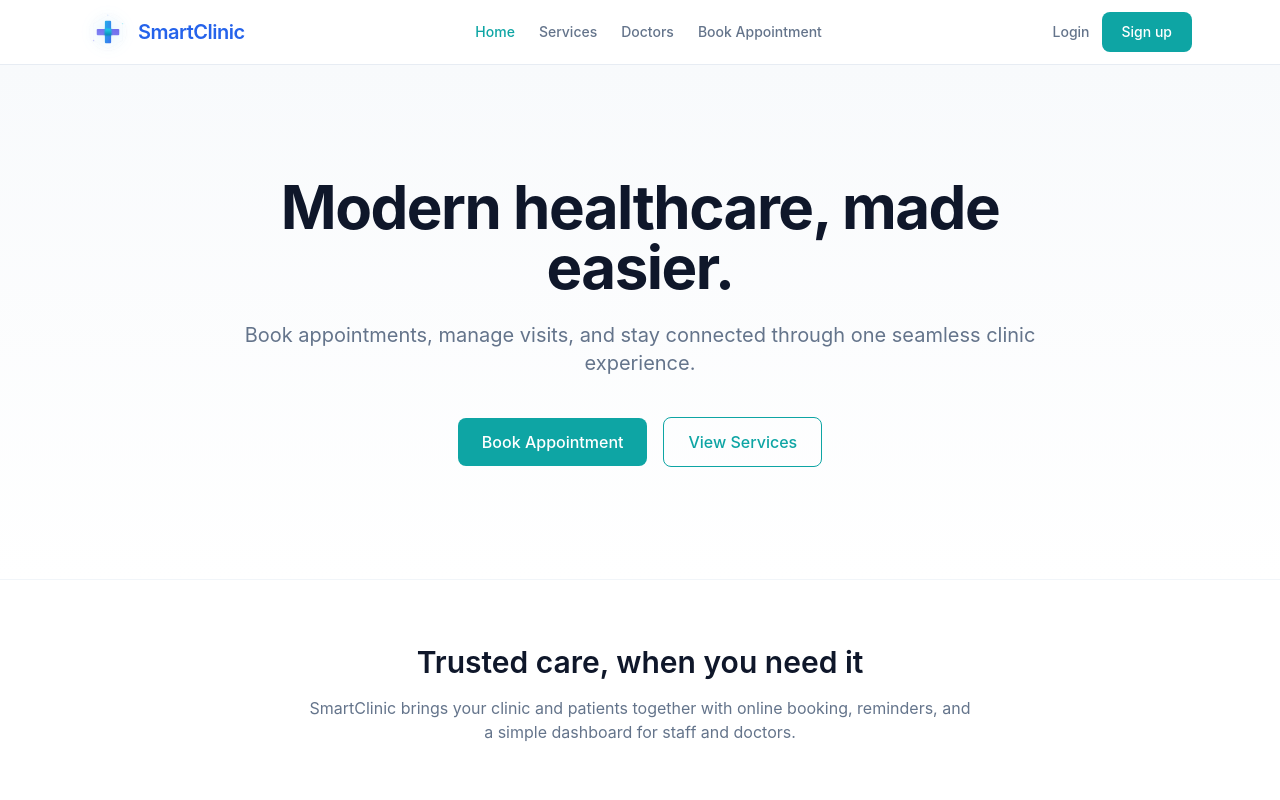
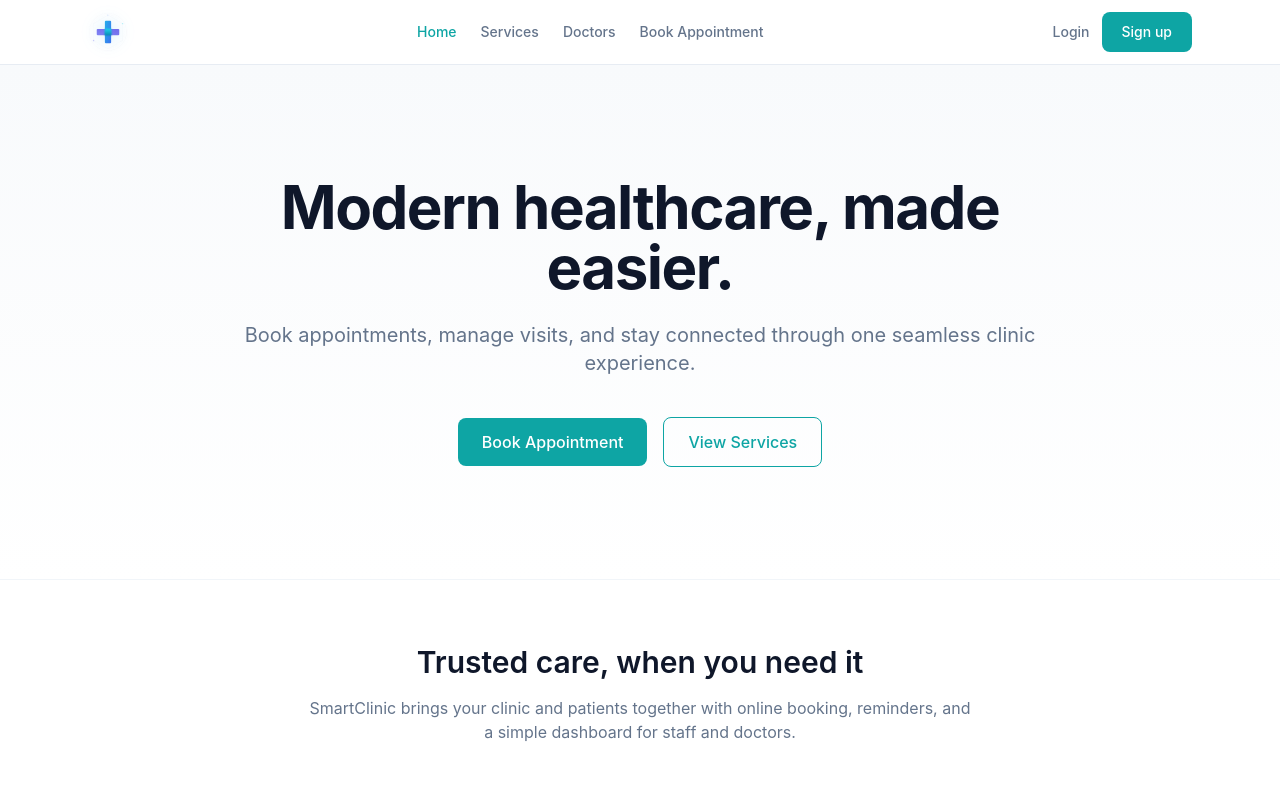
Before and after one commit to cpanchal112233-svg/Smart-clinic, a Next.js app: page / in a window 1280 px wide. Shown: the top 800 px of the page. Built offline with nearby package versions, Linux system fonts and the light colour scheme; no server answers.

Commit message:
Header: show logo only, no wordmark (showWordmark prop)

```diff
--- a/components/Logo.tsx
+++ b/components/Logo.tsx
@@ -7,11 +7,19 @@ const prismIndigoId = "logo-prism-indigo";
 const prismCyanId = "logo-prism-cyan";
 const softGlowId = "logo-soft-glow";
 
-export function Logo({ animated = true, className = "" }: { animated?: boolean; className?: string }) {
+export function Logo({
+  animated = true,
+  showWordmark = true,
+  className = "",
+}: {
+  animated?: boolean;
+  showWordmark?: boolean;
+  className?: string;
+}) {
   return (
     <Link
       href="/"
-      className={`inline-flex items-center gap-2.5 font-semibold text-text no-underline ${className}`}
+      className={`inline-flex items-center font-semibold text-text no-underline ${showWordmark ? "gap-2.5" : ""} ${className}`}
       aria-label="SmartClinic – Home"
     >
       <span
@@ -48,7 +56,7 @@ export function Logo({ animated = true, className = "" }: { animated?: boolean;
           <circle cx="256" cy="40" r="4" fill="#2563EB" />
         </svg>
       </span>
-      <span className="text-xl tracking-tight text-[#2563EB]">SmartClinic</span>
+      {showWordmark && <span className="text-xl tracking-tight text-[#2563EB]">SmartClinic</span>}
     </Link>
   );
 }
--- a/components/layout/Header.tsx
+++ b/components/layout/Header.tsx
@@ -23,7 +23,7 @@ export function Header() {
   return (
     <header className="sticky top-0 z-50 border-b border-slate-200/80 bg-white/95 backdrop-blur">
       <div className="mx-auto flex h-16 max-w-6xl items-center justify-between px-4 sm:px-6">
-        <Logo />
+        <Logo showWordmark={false} />
         <nav className="hidden items-center gap-6 md:flex">
           {publicNav.map(({ href, label }) => (
             <Link
```
